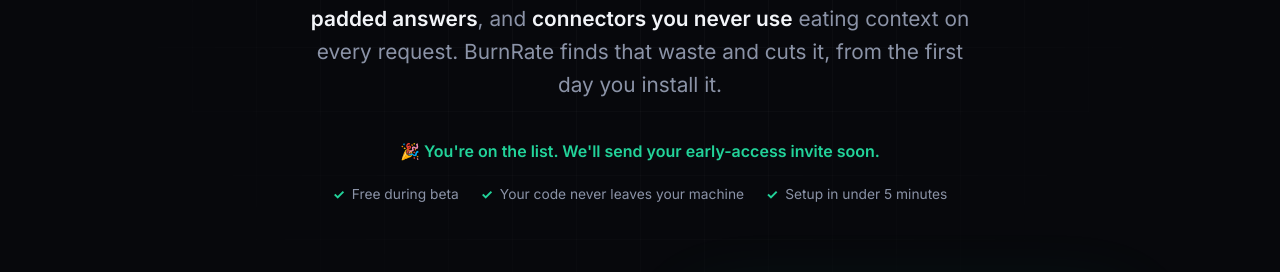
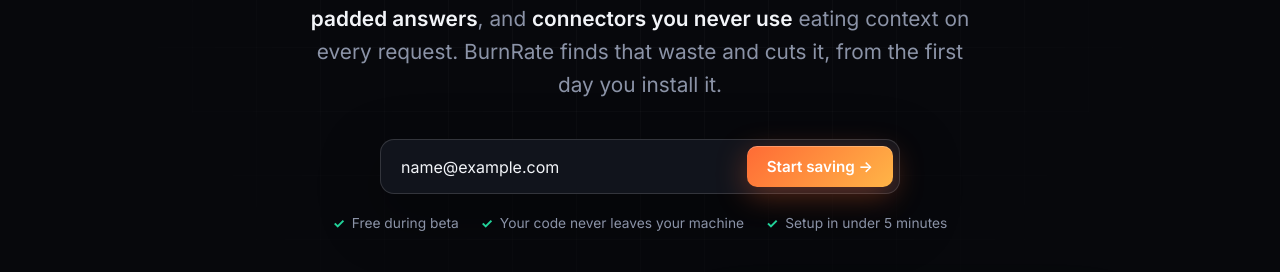
Before and after one commit to Mohammad-Abdelhady/burnrate, a plain HTML site: page index.html in a window 1280 px wide. Both pictures are taken after typing "name@example.com" into the empty fields and a click on the button "Start saving →". Shown: the part 468-740 px from the top of the page. Drawn offline with Linux system fonts and the light colour scheme.

Commit message:
Add files via upload

```diff
--- a/index.html
+++ b/index.html
@@ -554,17 +554,27 @@
 
 <script>
   // ---- Waitlist ----
-  // TODO: replace with a real form endpoint before publishing.
-  const FORM_ENDPOINT = "";
+  // Waitlist signups are sent to Formspree.
+  const FORM_ENDPOINT = "https://formspree.io/f/xjyyyllg";
   async function joinWaitlist(e, form) {
     e.preventDefault();
+    const btn = form.querySelector("button");
     const data = Object.fromEntries(new FormData(form));
-    if (FORM_ENDPOINT) {
-      try { await fetch(FORM_ENDPOINT, { method: "POST", headers: { "Content-Type": "application/json" }, body: JSON.stringify(data) }); }
-      catch (err) { console.error(err); }
-    } else { console.log("Waitlist signup (no endpoint configured):", data); }
-    form.style.display = "none";
-    document.getElementById("thanks").style.display = "block";
+    btn.disabled = true; btn.textContent = "Sending…";
+    try {
+      const res = await fetch(FORM_ENDPOINT, {
+        method: "POST",
+        headers: { "Accept": "application/json" },
+        body: new URLSearchParams({ ...data, page: location.href })
+      });
+      if (!res.ok) throw new Error("Request failed: " + res.status);
+      form.style.display = "none";
+      document.getElementById("thanks").style.display = "block";
+    } catch (err) {
+      console.error(err);
+      btn.disabled = false; btn.textContent = "Start saving →";
+      alert("Something went wrong. Please try again.");
+    }
     return false;
   }
 
```
